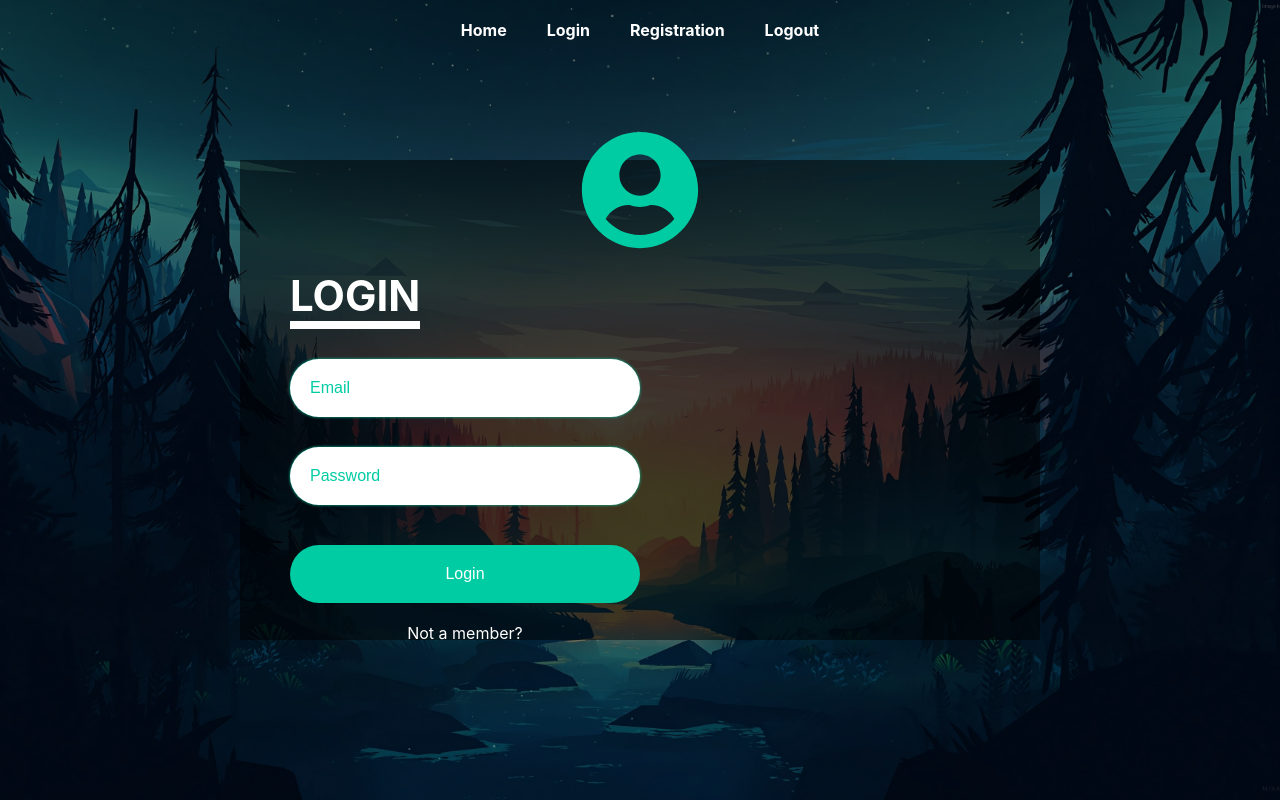
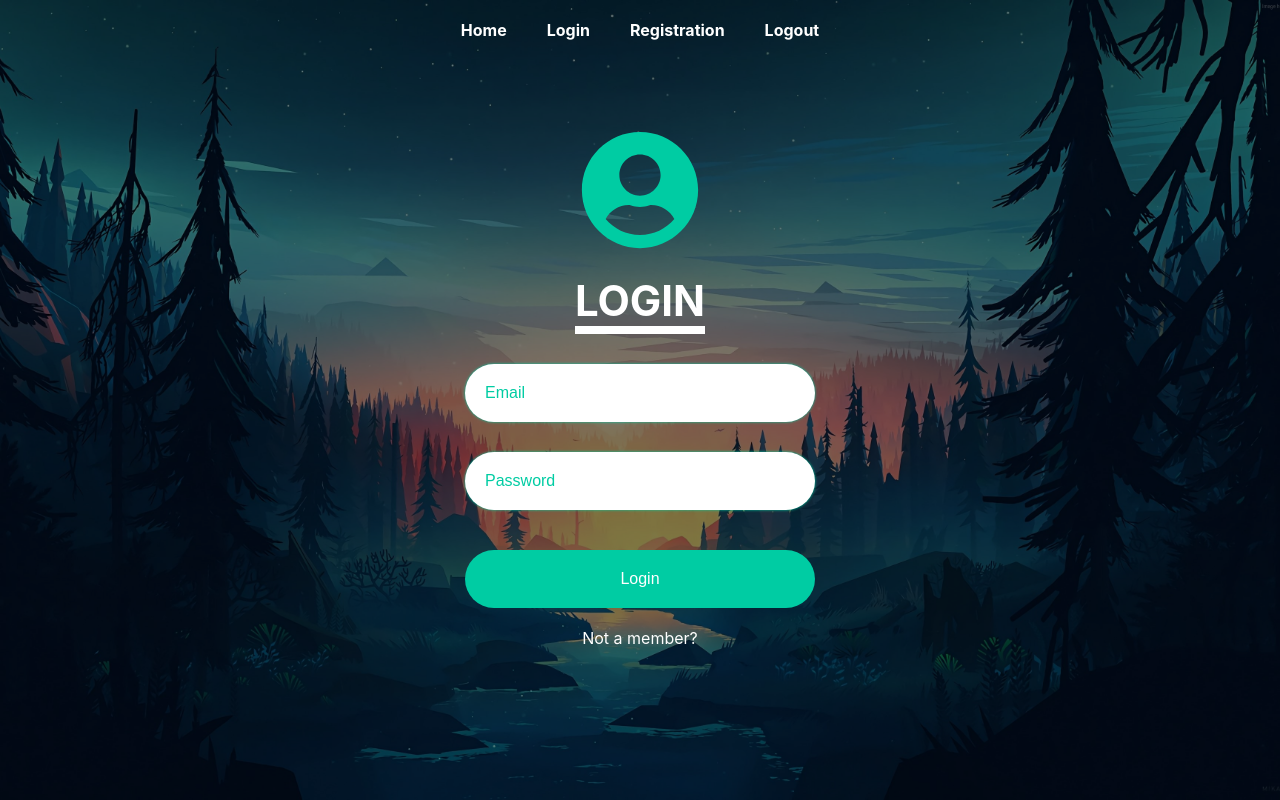
Before and after one commit to CevinThomas/alliance, a React app in the folder frontend/: page /login in a window 1280 px wide. Built offline with nearby package versions, Linux system fonts and the light colour scheme.

Commit message:
Login changes

```diff
--- a/frontend/src/containers/login/loginBox.js
+++ b/frontend/src/containers/login/loginBox.js
@@ -5,7 +5,6 @@ import AvatarIcon from "../../components/misc/svgLogin";
 import Heading from "../../components/textElements/heading";
 import Input from "../../components/forms/input";
 import Button from "../../components/general/button";
-import Overlay from "../../components/general/overlay";
 import NotMember from "../../components/misc/notMember";
 import ResponseMessage from "../../components/misc/responseMessage";
 import Axios from "axios";
@@ -53,7 +52,6 @@ const LoginBox = ( props ) => {
 
     return (
         <div id={props.id}>
-            <Overlay/>
             <AvatarIcon id={"avatar_icon"}/>
             <Heading class={"login-header"} title={"Login"}/>
             <ResponseMessage class={"error-div"} errorMessage={props.loginCredentials.response.message}/>
--- a/frontend/src/styles.css
+++ b/frontend/src/styles.css
@@ -940,6 +940,7 @@ a:hover {
 #login #loginForm #form-inner {
   height: 100%;
   width: 50%;
+  margin: 0 auto;
 }
 @media (max-width: 980px) {
   #login #loginForm #form-inner {
@@ -974,8 +975,10 @@ a:hover {
 }
 #login #login-box .login-header h1 {
   width: fit-content;
+  text-align: center;
+  margin: 0 auto;
   border-bottom: 8px solid #fff;
-  margin-top: 20px;
+  margin-top: 25px;
   color: #fff;
   text-transform: uppercase;
 }
--- a/frontend/src/styles.sass
+++ b/frontend/src/styles.sass
@@ -950,6 +950,7 @@ a:hover
     #form-inner
       height: 100%
       width: 50%
+      margin: 0 auto
       @media (max-width: $ipadSize)
         width: 100%
 
@@ -979,8 +980,10 @@ a:hover
     .login-header
       h1
         width: fit-content
+        text-align: center
+        margin: 0 auto
         border-bottom: 8px solid #fff
-        margin-top: 20px
+        margin-top: 25px
         color: $whiteColor
         text-transform: uppercase
         @media (max-width: $ipadSize)
```
Also changed, not shown: 2 other files (tests, documents, lock files or other folders).
